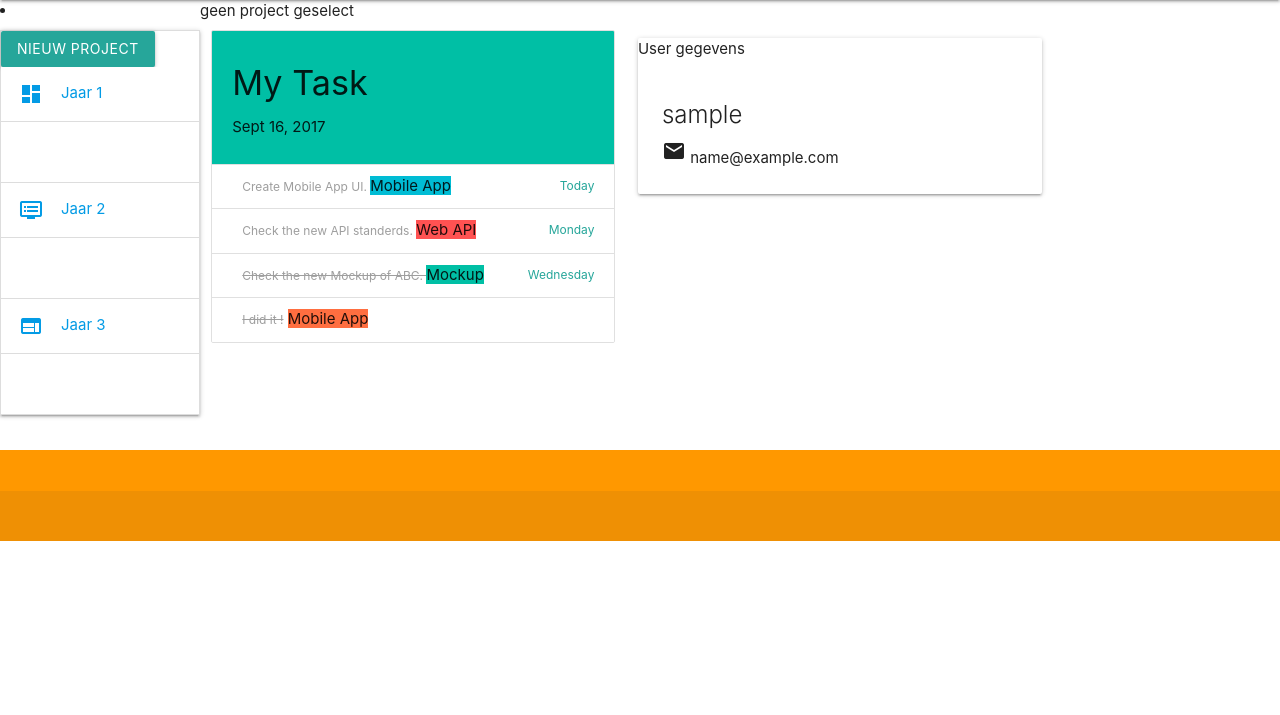
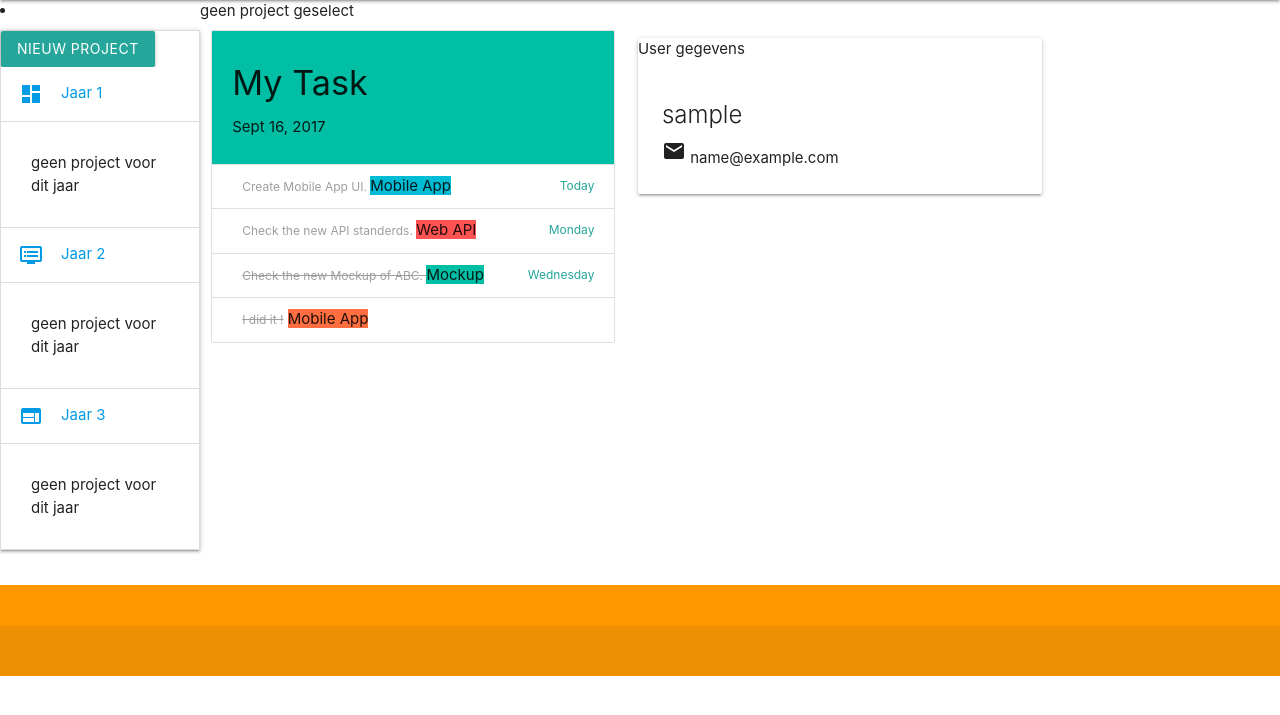
Before and after one commit to Robinkolk100/inf1a-herkansing, a PHP site: page /home.php in a window 1280 px wide. Shown: the part 64-779 px from the top of the page. Run offline with PHP 8.4, Linux system fonts and the light colour scheme; the visitor is signed in with stand-in values (Sample User, id 1); tables that the repository leaves empty hold one stand-in row (values such as "Sample post"); some libraries are stand-ins or nearby versions.

Commit message:
errorr als geen project is

```diff
--- a/function_getUsers.php
+++ b/function_getUsers.php
@@ -7,10 +7,9 @@
 		$errorArray = array();
         $conn = dbConnect();
 
-	    $result = $conn->query("SELECT `userID`, `userName`
+	    $result = $conn->query("SELECT `userID`, `userName`, `userEmail`
                                 FROM `users`
-                                WHERE `userName` LIKE '%".$userReference."%'
-                                OR `userID` LIKE '".$userReference."'
+                                WHERE `userID` = '".$userReference."'
                                 ORDER BY `userID` ASC;");
 
 
--- a/home.php
+++ b/home.php
@@ -5,6 +5,7 @@ include 'function_login.php';
 include 'function_account.php';
 include 'function_getProjects.php';
 include 'function_getProjectMembers.php';
+include 'function_getUsers.php';
 //print_r($_SESSION)
 ?>
 <!DOCTYPE html>
@@ -47,12 +48,16 @@ include 'function_getProjectMembers.php';
                     <ul>
 <?php
 $projects = getProjects($_SESSION['userID']);
+if(!empty($project)){
 foreach ($projects as $project) {
                           if ($project['projectYear'] == 1) {
                             ?><li><a href="home.php?project=<?php echo $project["projectID"]; ?>"><?php echo "INF".$project['projectYear']. "".$project['projectGroup']." ".$project['projectPeriode'] ." " . $project['projectName'].""?></a></li><?php
                           }
                           else{}
                     }
+                  } else{
+                    echo "geen project voor dit jaar";
+                  }
                     ?>
                     </ul>
                   </div>
@@ -66,12 +71,16 @@ foreach ($projects as $project) {
                   <ul>
 <?php
 $projects = getProjects($_SESSION['userID']);
+if(!empty($project)){
 foreach ($projects as $project) {
                           if ($project['projectYear'] == 2) {
                             ?><li><a href="home.php?project=<?php echo $project["projectID"]; ?>"><?php echo "INF".$project['projectYear']. "".$project['projectGroup']." ".$project['projectPeriode'] ." " . $project['projectName'].""?></a></li><?php
                           }
                           else{}
                     }
+                  }else{
+                    echo "geen project voor dit jaar";
+                  }
                     ?>
                     </ul>
                   </div>
@@ -85,12 +94,17 @@ foreach ($projects as $project) {
                   <ul>
 <?php
 $projects = getProjects($_SESSION['userID']);
+if(!empty($project)){
 foreach ($projects as $project) {
                           if ($project['projectYear'] == 3) {
                             ?><li><a href="home.php?project=<?php echo $project["projectID"]; ?>"><?php echo "INF".$project['projectYear']. "".$project['projectGroup']." ".$project['projectPeriode'] ." " . $project['projectName'].""?></a></li><?php
                           }
                           else{}
-                    }
+                          }
+                        }
+                      else{
+                          echo "geen project voor dit jaar";
+                        }
                     ?>
                     </ul>
                   </div>
@@ -336,18 +350,15 @@ echo '</li>';
                   </ul>
                 </div>
                 <?php
-                $conn = dbConnect();
-                $result = $conn->query("SELECT * FROM `users` WHERE `users`.`userID` = '".$_SESSION['userID']."' ;");
+                $User =getUsers($_SESSION['userID']);
 
-                while($row = mysqli_fetch_assoc($result)) {
+                while($row = mysqli_fetch_assoc($User)) {
                   $userEmail = $row['userEmail'];
                   $userName = $row['userName'];
 
                   }
-                        /* close connection */
-                        $conn->close();
+
                 ?>
-
                 <div class="col s12 m4 l4">
                   <div id="profile-card" class="card">
                   <p>User gegevens</p>
```
